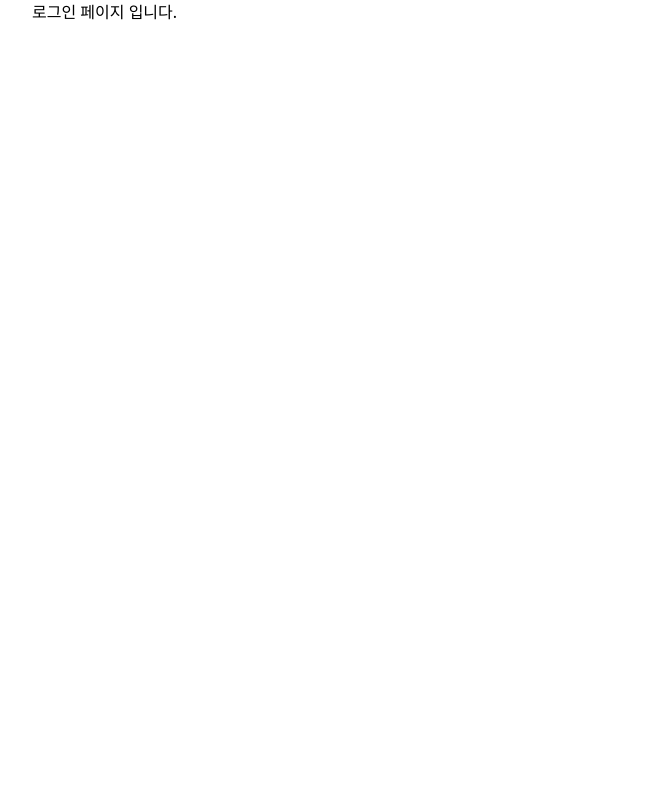
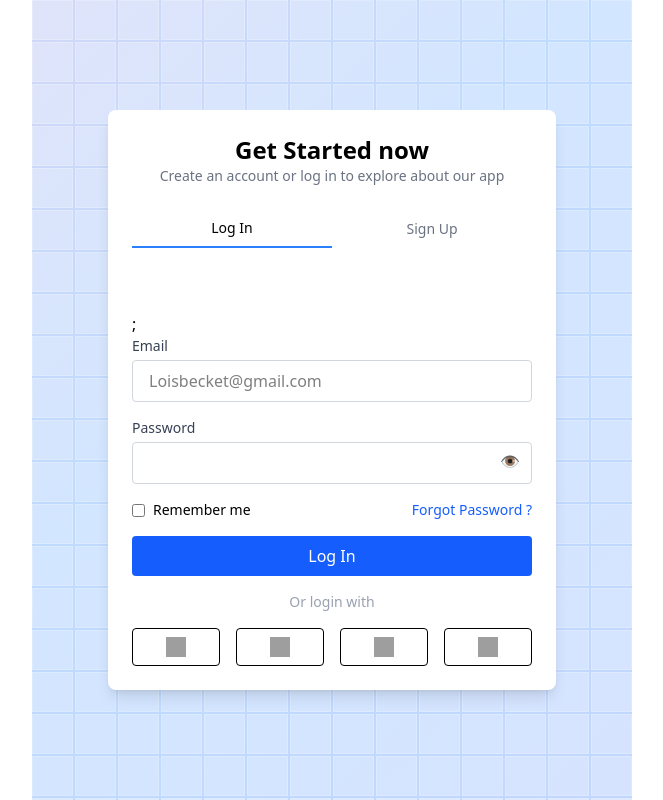
Before and after one commit to chunjaemin/albaonda_project, a React (Vite) app: page /login in a window 1280 px wide. Shown: the whole page, without its empty margins (308-971 px from the left). Built offline with nearby package versions, Linux system fonts and the light colour scheme; grey boxes are pictures that could not be loaded.

Commit message:
feat: 구글 로그인 및 로그인 페이지 일부 추가

```diff
--- a/package.json
+++ b/package.json
@@ -11,7 +11,9 @@
   },
   "dependencies": {
     "@heroicons/react": "^2.2.0",
+    "@react-oauth/google": "^0.12.2",
     "@tailwindcss/vite": "^4.1.5",
+    "jwt-decode": "^4.0.0",
     "react": "^19.0.0",
     "react-dom": "^19.0.0",
     "react-router-dom": "^7.5.3",
--- a/src/compo/calenderAutoSalary.jsx
+++ b/src/compo/calenderAutoSalary.jsx
@@ -1,8 +1,8 @@
-import { useState, useMemo } from 'react';
+import { useState, useMemo, useRef } from 'react';
 import { generateCalendarDates, getCurrentYear, getCurrentMonth } from '../js/scheduleDate.js';
+import dummySchedule from '../js/dummyData1.js';
 import { useNavigate } from 'react-router-dom';
 import '../App.css';
-
 import { ChevronLeftIcon, ChevronRightIcon } from "@heroicons/react/24/outline";
 
 export default function CalenderAutoSalary() {
@@ -11,16 +11,42 @@ export default function CalenderAutoSalary() {
   const [selectedDates, setSelectedDates] = useState(new Set());
   const [isDragging, setIsDragging] = useState(false);
   const navigate = useNavigate();
+  const dragAreaRef = useRef(null);
 
   const dates = useMemo(
     () => generateCalendarDates(currentYear, currentMonth),
     [currentYear, currentMonth]
   );
 
+  const selectedFullDates = useMemo(() => {
+    return dates
+      .filter((d) => d.isCurrentMonth && selectedDates.has(d.day))
+      .map((d) => {
+        const year = currentYear;
+        const month = String(currentMonth).padStart(2, '0');
+        const day = String(d.day).padStart(2, '0');
+        return `${year}-${month}-${day}`;
+      });
+  }, [selectedDates, dates, currentYear, currentMonth]);
+
+  const totalSalary = useMemo(() => {
+    let total = 0;
+    selectedFullDates.forEach(date => {
+      dummySchedule.entries
+        .filter(entry => entry.date === date)
+        .forEach(entry => {
+          const [sh, sm] = entry.startTime.split(':').map(Number);
+          const [eh, em] = entry.endTime.split(':').map(Number);
+          const duration = (eh * 60 + em - (sh * 60 + sm)) / 60;
+          total += duration * entry.payInfo.hourPrice;
+        });
+    });
+    return Math.round(total);
+  }, [selectedFullDates]);
+
   const toggleDate = (day, isCurrentMonth) => {
     setSelectedDates((prev) => {
       const copy = new Set(prev);
-
       if (isCurrentMonth) {
         if (copy.has(day)) {
           copy.delete(day);
@@ -47,10 +73,27 @@ export default function CalenderAutoSalary() {
     setIsDragging(false);
   };
 
+  const handleTouchMove = (e) => {
+    if (!isDragging) return;
+    const touch = e.touches[0];
+    const target = document.elementFromPoint(touch.clientX, touch.clientY);
+    if (dragAreaRef.current && dragAreaRef.current.contains(target)) {
+      const day = target.getAttribute('data-day');
+      const current = target.getAttribute('data-current') === 'true';
+      if (day && current) {
+        toggleDate(Number(day), current);
+      }
+    }
+  };
+
   return (
-    <div className='relative w-full p-4 select-none' onMouseUp={handleMouseUp}>
-
-      {/* 날짜 컨트롤 바 */}
+    <div
+      ref={dragAreaRef}
+      className='relative w-full p-4 select-none'
+      onMouseUp={handleMouseUp}
+      onTouchEnd={handleMouseUp}
+      onTouchMove={handleTouchMove}
+    >
       <div className='w-full aspect-[10/1] flex justify-between items-center border-b border-gray-300 pt-3 pb-3'>
         <ChevronLeftIcon className='h-[100%] aspect-[1/1] cursor-pointer'
           onClick={() => {
@@ -75,7 +118,6 @@ export default function CalenderAutoSalary() {
         />
       </div>
 
-      {/* 요일 헤더 */}
       <div className="w-full flex justify-between items-center mt-2 mb-2">
         {["일", "월", "화", "수", "목", "금", "토"].map((day) => (
           <div key={day} className="w-1/7 text-center text-sm font-medium">
@@ -84,9 +126,7 @@ export default function CalenderAutoSalary() {
         ))}
       </div>
 
-      {/* 날짜 셀 */}
-      {
-        dates.map((date, index) => {
+      {dates.map((date, index) => {
         if (index % 7 === 0) {
           return (
             <div key={index} className="flex">
@@ -95,11 +135,17 @@ export default function CalenderAutoSalary() {
                 return (
                   <div
                     key={day}
+                    data-day={day}
+                    data-current={isCurrentMonth}
                     className={`relative w-1/7 aspect-[1/1] border border-gray-200 flex items-center justify-center cursor-pointer ${
                       isSelected ? 'bg-blue-200/70' : ''
                     }`}
                     onMouseDown={() => handleMouseDown(day, isCurrentMonth)}
                     onMouseEnter={() => handleMouseEnter(day, isCurrentMonth)}
+                    onTouchStart={() => {
+                      setIsDragging(true);
+                      handleMouseDown(day, isCurrentMonth);
+                    }}
                   >
                     <span className={`${isCurrentMonth ? 'text-black' : 'text-gray-400'}`}>
                       {day}
@@ -111,10 +157,8 @@ export default function CalenderAutoSalary() {
           );
         }
         return null;
-        })
-      }
+      })}
 
-      {/* 하단 버튼 */}
       <div className="w-full flex gap-2 mt-6">
         <button
           onClick={() => setSelectedDates(new Set())}
@@ -125,9 +169,9 @@ export default function CalenderAutoSalary() {
         <button
           onClick={() => navigate('/home/calResult', {
             state: {
-              workDays: selectedDates.size,
+              workDays: selectedFullDates.length,
               name: '천재민',
-              salary: 433040,
+              salary: totalSalary,
             },
           })}
           className="flex-1 py-2 bg-blue-500 text-white rounded hover:bg-blue-600"
--- a/src/compo/login.jsx
+++ b/src/compo/login.jsx
@@ -1,12 +1,111 @@
-import { useState } from 'react'
-import '../App.css'
+import { useState } from 'react';
+import '../App.css';
+import '../css/keyframe.css'; // 커스텀 애니메이션 CSS 임포트
+import { GoogleLogin } from '@react-oauth/google';
+import { useNavigate } from 'react-router-dom';
+import { jwtDecode } from 'jwt-decode';
 
 export default function Login() {
-  const [count, setCount] = useState(0)
+  const [email, setEmail] = useState('');
+  const [password, setPassword] = useState('');
+
+  const [userInfo, setUserInfo] = useState({});
+  const navigate = useNavigate();
+
+  const handleLogin = (credentialResponse) => {
+    const decoded = jwtDecode(credentialResponse.credential);
+    setUserInfo(credentialResponse);
+    console.log(decoded);
+  };
 
   return (
-    <>
-        <div>로그인 페이지 입니다.</div>
-    </>
-  )
+    <div className="relative w-full h-screen bg-gradient-animation overflow-hidden">
+      {/* Grid Pattern Background */}
+      <div className="absolute inset-0 grid grid-cols-[repeat(auto-fill,minmax(40px,1fr))] grid-rows-[repeat(auto-fill,40px)] gap-[2px] z-0">
+        {Array.from({ length: 300 }).map((_, i) => (
+          <div key={i} className="bg-white/30 border border-white/20"></div>
+        ))}
+      </div>
+
+      {/* Login Content */}
+      <div className="relative z-10 flex items-center justify-center w-full h-full px-4">
+        <div className="w-full max-w-md bg-white p-6 rounded-lg shadow-lg">
+          {/* Title */}
+          <div className="text-center mb-6">
+            <h1 className="text-2xl font-bold">Get Started now</h1>
+            <p className="text-gray-500 text-sm">Create an account or log in to explore about our app</p>
+          </div>
+
+          {/* Toggle Tabs */}
+          <div className="flex mb-6">
+            <button className="flex-1 py-2 text-sm font-medium border-b-2 border-blue-500">Log In</button>
+            <button className="flex-1 py-2 text-sm font-medium text-gray-500">Sign Up</button>
+          </div>
+
+          <GoogleLogin
+            onSuccess={credentialResponse => {
+              // console.log(credentialResponse);
+              handleLogin(credentialResponse);
+              navigate('/home/schedule'); // 로그인 성공 시 홈으로 이동
+            }}
+            onError={() => {
+              console.log('Login Failed');
+              alert('Login Failed'); //나중에 지우기
+            }}
+          />;
+
+          {/* Form */}
+          <div className="space-y-4">
+            <div>
+              <label className="block text-sm font-medium text-gray-700">Email</label>
+              <input
+                type="email"
+                value={email}
+                onChange={(e) => setEmail(e.target.value)}
+                placeholder="Loisbecket@gmail.com"
+                className="w-full mt-1 px-4 py-2 border border-gray-300 rounded focus:outline-none focus:ring-2 focus:ring-blue-500"
+              />
+            </div>
+
+            <div>
+              <label className="block text-sm font-medium text-gray-700">Password</label>
+              <div className="relative">
+                <input
+                  type="password"
+                  value={password}
+                  onChange={(e) => setPassword(e.target.value)}
+                  className="w-full mt-1 px-4 py-2 border border-gray-300 rounded focus:outline-none focus:ring-2 focus:ring-blue-500"
+                />
+                <span className="absolute inset-y-0 right-3 flex items-center text-gray-400 cursor-pointer">
+                  👁️
+                </span>
+              </div>
+            </div>
+
+            <div className="flex items-center justify-between text-sm">
+              <label className="flex items-center gap-2">
+                <input type="checkbox" className="accent-blue-500" /> Remember me
+              </label>
+              <a href="#" className="text-blue-600 hover:underline">Forgot Password ?</a>
+            </div>
+
+            <button className="w-full bg-blue-600 text-white py-2 rounded hover:bg-blue-700 transition-all">
+              Log In
+            </button>
+          </div>
+
+          {/* Divider */}
+          <div className="text-center text-gray-400 my-4 text-sm">Or login with</div>
+
+          {/* Social Icons */}
+          <div className="grid grid-cols-4 gap-4">
+            <button className="flex items-center justify-center border rounded p-2"><img src="https://img.icons8.com/color/48/000000/google-logo.png" alt="google" className="w-5 h-5" /></button>
+            <button className="flex items-center justify-center border rounded p-2"><img src="https://img.icons8.com/ios-filled/50/3b5998/facebook-new.png" alt="facebook" className="w-5 h-5" /></button>
+            <button className="flex items-center justify-center border rounded p-2"><img src="https://img.icons8.com/ios-filled/50/000000/mac-os.png" alt="apple" className="w-5 h-5" /></button>
+            <button className="flex items-center justify-center border rounded p-2"><img src="https://img.icons8.com/ios-filled/50/000000/smartphone.png" alt="phone" className="w-5 h-5" /></button>
+          </div>
+        </div>
+      </div>
+    </div>
+  );
 }
--- a/src/compo/monthSchedule.jsx
+++ b/src/compo/monthSchedule.jsx
@@ -155,7 +155,6 @@ export default function MonthSchedule() {
         }
         return null;
       })}
-      <div className='w-full h-[300px]'></div>
     </div>
   );
 }
--- /dev/null
+++ b/src/css/keyframe.css
@@ -0,0 +1,42 @@
+@keyframes gradientMove {
+  0% {
+    background-position: 0% 50%;
+  }
+  25% {
+    background-position: 50% 100%;
+  }
+  50% {
+    background-position: 100% 50%;
+  }
+  75% {
+    background-position: 50% 0%;
+  }
+  100% {
+    background-position: 0% 50%;
+  }
+}
+
+.bg-gradient-animation {
+  background: linear-gradient(-45deg, #c7d2fe, #bfdbfe, #fbcfe8, #fde68a);
+  background-size: 400% 400%;
+  animation: gradientMove 15s ease-in-out infinite;
+}
+
+@keyframes borderShift {
+  0% {
+    border-image-source: linear-gradient(90deg, #93c5fd, #fbcfe8);
+  }
+  50% {
+    border-image-source: linear-gradient(90deg, #fbcfe8, #a5f3fc);
+  }
+  100% {
+    border-image-source: linear-gradient(90deg, #93c5fd, #fbcfe8);
+  }
+}
+
+.animated-border {
+  border-width: 2px;
+  border-style: solid;
+  border-image-slice: 1;
+  animation: borderShift 5s ease-in-out infinite;
+}
--- a/src/main.jsx
+++ b/src/main.jsx
@@ -1,14 +1,17 @@
-import { StrictMode } from 'react'
-import { createRoot } from 'react-dom/client'
-import { BrowserRouter } from 'react-router-dom'
+import { StrictMode } from 'react';
+import { createRoot } from 'react-dom/client';
+import { BrowserRouter } from 'react-router-dom';
+import { GoogleOAuthProvider } from '@react-oauth/google';
 
-import './index.css'
-import App from './App.jsx'
+import './index.css';
+import App from './App.jsx';
 
 createRoot(document.getElementById('root')).render(
   <StrictMode>
-    <BrowserRouter>
-      <App />
-    </BrowserRouter>
-  </StrictMode>,
-)
+    <GoogleOAuthProvider clientId="854482689925-ln7ie5b3lme76qopsr7p4nakp19p11r9.apps.googleusercontent.com">
+      <BrowserRouter>
+        <App />
+      </BrowserRouter>
+    </GoogleOAuthProvider>
+  </StrictMode>
+);
```
Also changed, not shown: src/compo/schedule.jsx (+35 -6 lines), src/compo/weeekSchedule.jsx (+0 -23 lines), 1 other file (tests, documents, lock files or other folders). Lines whose indentation alone changed are shown as unchanged.
